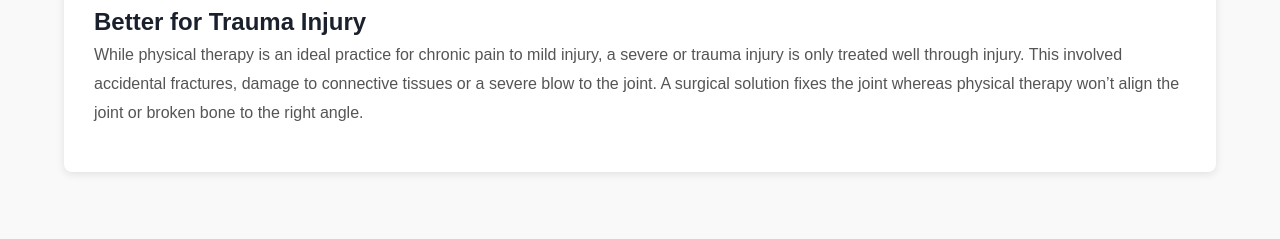
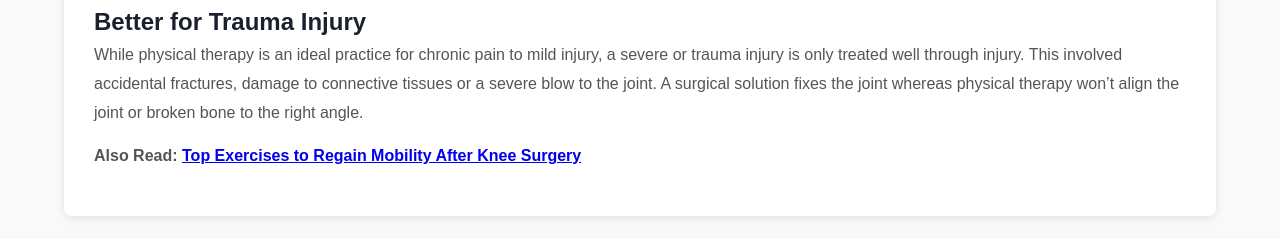
Before and after one commit to geriwhite1/swiftsurgeries, a plain HTML site: page index.html in a window 1280 px wide. Shown: the part 3148-3387 px from the top of the page. Drawn offline with Linux system fonts and the light colour scheme.

Commit message:
Update index.html

```diff
--- a/index.html
+++ b/index.html
@@ -213,6 +213,7 @@
         <p>The main goal of a hip replacement is to remove damaged or worn tissues, including cartilage, caused by injury or the gradual wear and tear of osteoarthritis. The hip joint is then replaced with a prosthetic ball and socket, which functions like a healthy joint. This procedure provides a fresh start by eliminating the pain caused by damaged tissues, allowing for greater mobility and comfort.</p>
         <h3>Better for Trauma Injury</h3>
         <p>While physical therapy is an ideal practice for chronic pain to mild injury, a severe or trauma injury is only treated well through injury. This involved accidental fractures, damage to connective tissues or a severe blow to the joint. A surgical solution fixes the joint whereas physical therapy won’t align the joint or broken bone to the right angle.</p>
+        <p><b>Also Read: <a href="https://swiftsurgeries.pages.dev/">Top Exercises to Regain Mobility After Knee Surgery</a></b></p>
     </div>
     <div class="map-container">
         <h2>Google Business Profile</h2>
```
